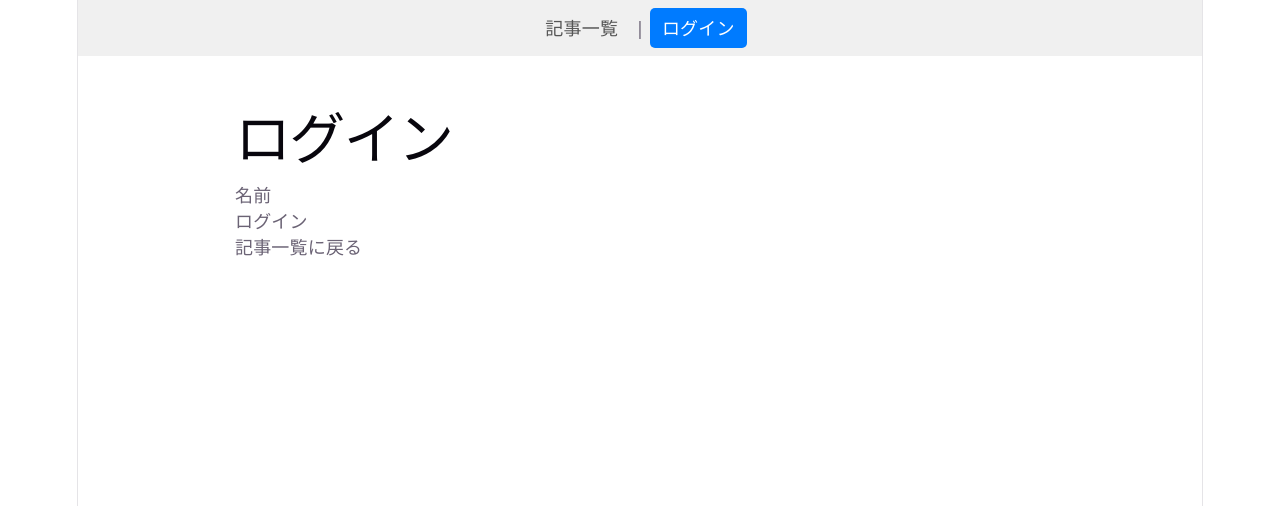
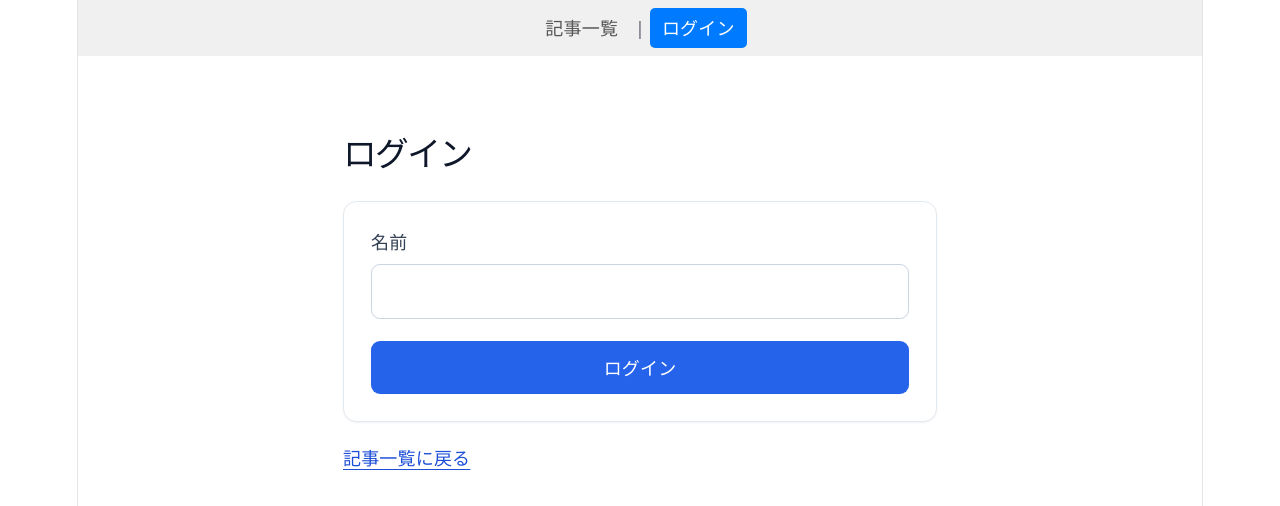
Before and after one commit to masumi-g/my-app, a React (Vite) app: page /login in a window 1280 px wide. Shown: the top 506 px of the page. Built offline with nearby package versions, Linux system fonts and the light colour scheme; no server answers.

Commit message:
ログイン画面の入力欄を見やすくする

```diff
--- a/src/components/pages/Login.jsx
+++ b/src/components/pages/Login.jsx
@@ -22,35 +22,58 @@ function Login() {
   }
 
   return (
-    <main className="mx-auto w-full max-w-3xl px-6 py-8 text-left">
-      <h1>ログイン</h1>
+    <main className="mx-auto w-full max-w-xl px-6 py-10 text-left">
+      <h1 className="mb-6 text-3xl font-bold text-slate-900">ログイン</h1>
 
       {user ? (
-        <div>
-          <p>{user.name} さんでログイン中です。</p>
-          <button type="button" onClick={handleLogout}>
+        <div className="space-y-5 rounded-xl border border-slate-200 bg-white p-6 shadow-sm">
+          <p className="text-slate-700">{user.name} さんでログイン中です。</p>
+          <button
+            type="button"
+            onClick={handleLogout}
+            className="rounded-lg bg-slate-600 px-5 py-3 font-semibold text-white hover:bg-slate-700 focus-visible:outline-none focus-visible:ring-2 focus-visible:ring-slate-500 focus-visible:ring-offset-2"
+          >
             ログアウト
           </button>
         </div>
       ) : (
-        <form onSubmit={handleSubmit}>
-          <div>
-            <label htmlFor="login-name">名前</label>
+        <form
+          onSubmit={handleSubmit}
+          className="space-y-5 rounded-xl border border-slate-200 bg-white p-6 shadow-sm"
+        >
+          <div className="space-y-2">
+            <label
+              htmlFor="login-name"
+              className="block font-semibold text-slate-700"
+            >
+              名前
+            </label>
             <input
               id="login-name"
               type="text"
               value={name}
               onChange={(event) => setName(event.target.value)}
               required
+              className="block w-full rounded-lg border border-slate-300 bg-white px-4 py-3 text-slate-900 outline-none focus:border-blue-500 focus:ring-2 focus:ring-blue-200"
             />
           </div>
 
-          <button type="submit">ログイン</button>
+          <button
+            type="submit"
+            className="w-full rounded-lg bg-blue-600 px-5 py-3 font-semibold text-white hover:bg-blue-700 focus-visible:outline-none focus-visible:ring-2 focus-visible:ring-blue-500 focus-visible:ring-offset-2"
+          >
+            ログイン
+          </button>
         </form>
       )}
 
-      <p>
-        <Link to="/articles">記事一覧に戻る</Link>
+      <p className="mt-5">
+        <Link
+          to="/articles"
+          className="text-blue-700 underline underline-offset-4 hover:text-blue-900"
+        >
+          記事一覧に戻る
+        </Link>
       </p>
     </main>
   );
```
